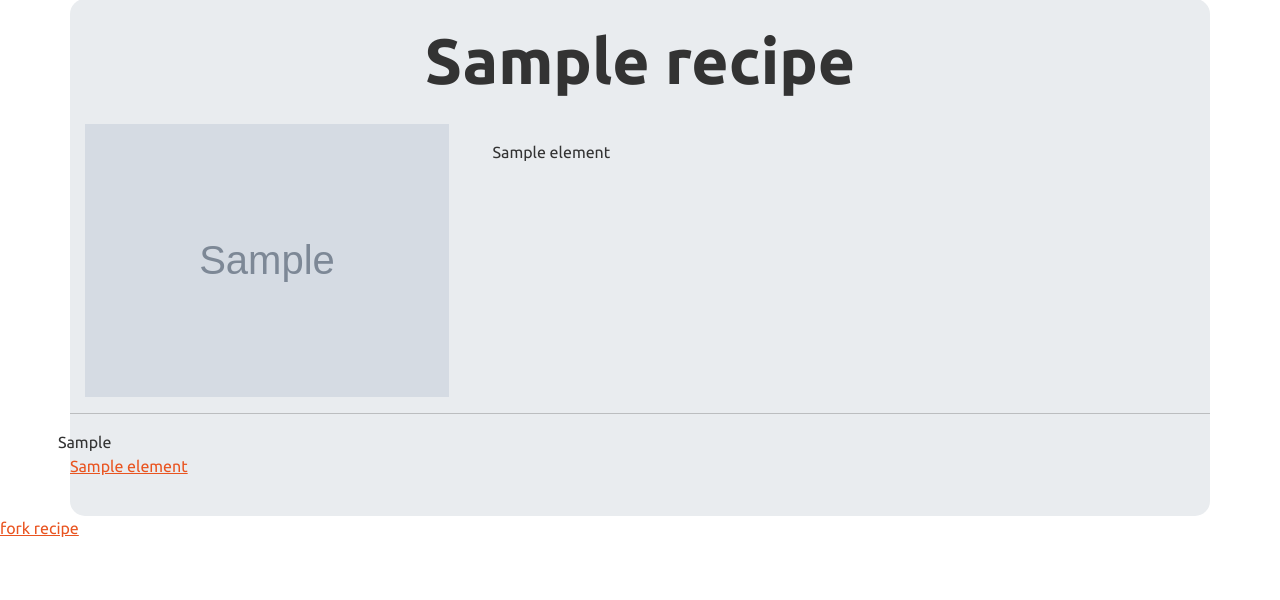
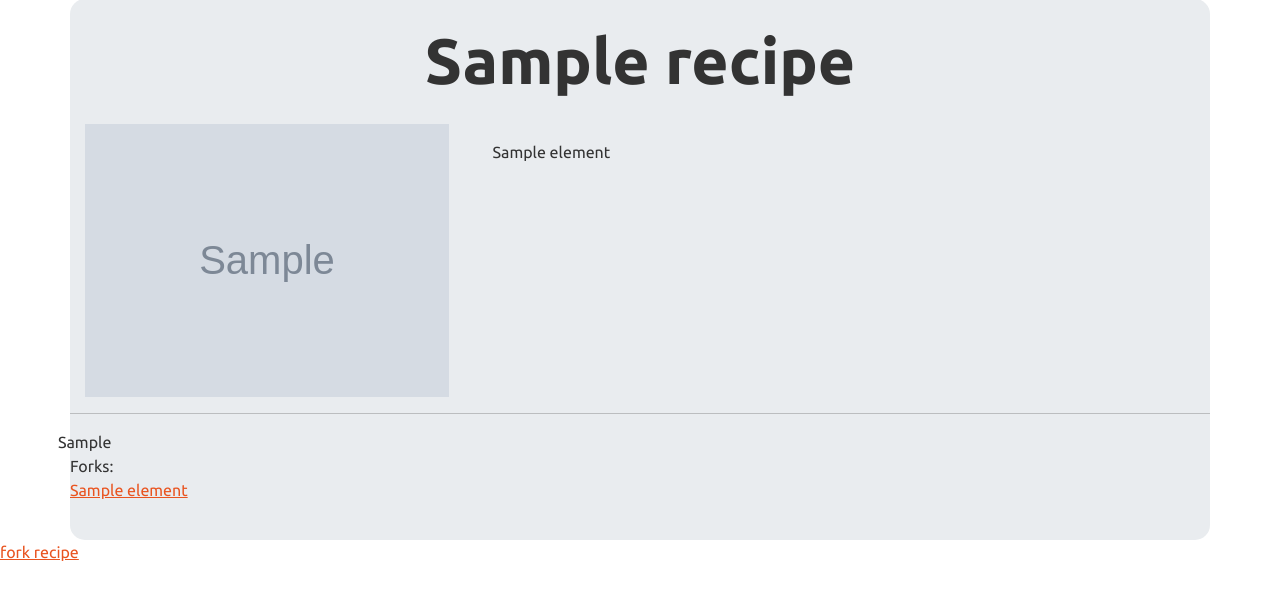
Before and after one commit to uva-cs3240-s22/group-project-a-20, a Django app: template recipes/templates/recipes/recipe.html in a window 1280 px wide. Shown: the part 111-711 px from the top of the page. Run offline with Django 4.2, Linux system fonts and the light colour scheme; the template is opened without the code that fills it: most values are stand-ins (such as "Sample title", 1, 10 or a date in 2020); grey boxes marked "Sample" are stand-in pictures; data that the repository does not hold is empty; some libraries are stand-ins or nearby versions.

Commit message:
Update recipe.html

```diff
--- a/recipes/templates/recipes/recipe.html
+++ b/recipes/templates/recipes/recipe.html
@@ -36,9 +36,10 @@
         {{ recipe.recipe_instructions }}
     </div>
     <!--        And forks go here. -->
-    <div>
+    <div class='col-12'>
+        Forks:<br>
         {% for element in recipe.recipe_set.all %}
-            <a href="{% url 'recipes:recipe' element.id %}">{{ element.recipe_title }}</a>
+            <a href="{% url 'recipes:recipe' element.id %}">{{ element.recipe_title }}</a><br>
         {% endfor %}
     </div>
 </div>
```
